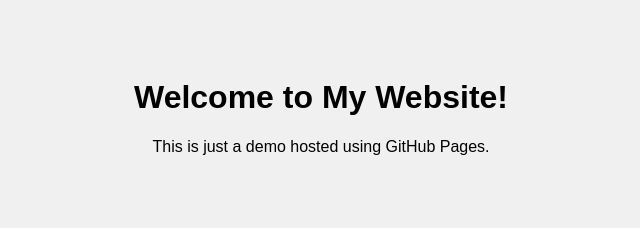
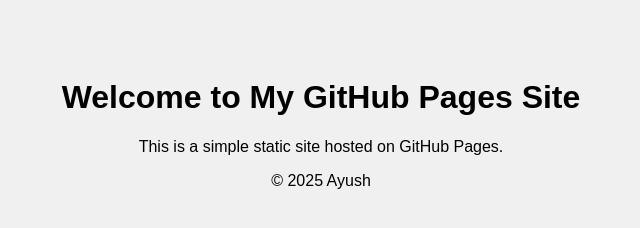
Before and after one commit to Ayush-2005547/static-website-github-pages, a plain HTML site: page index.html in a window 1280 px wide. Shown: the whole page, without its empty margins (319-959 px from the left). Drawn offline with Linux system fonts and the light colour scheme.

Commit message:
Enhanced the content

```diff
--- a/index.html
+++ b/index.html
@@ -1,11 +1,20 @@
 <!DOCTYPE html>
-<html>
+<html lang="en">
 <head>
-      <link rel="stylesheet" href="style.css">
-    <title>My GitHub Pages Site</title>
+    <meta charset="UTF-8">
+    <meta name="viewport" content="width=device-width, initial-scale=1.0">
+    <title>Ayush's Website</title>
+    <link rel="stylesheet" href="style.css">
 </head>
 <body>
-    <h1>Welcome to My Website!</h1>
-    <p>This is just a demo hosted using GitHub Pages.</p>
+    <header>
+        <h1>Welcome to My GitHub Pages Site</h1>
+    </header>
+    <main>
+        <p>This is a simple static site hosted on GitHub Pages.</p>
+    </main>
+    <footer>
+        <p>© 2025 Ayush</p>
+    </footer>
 </body>
 </html>
```
